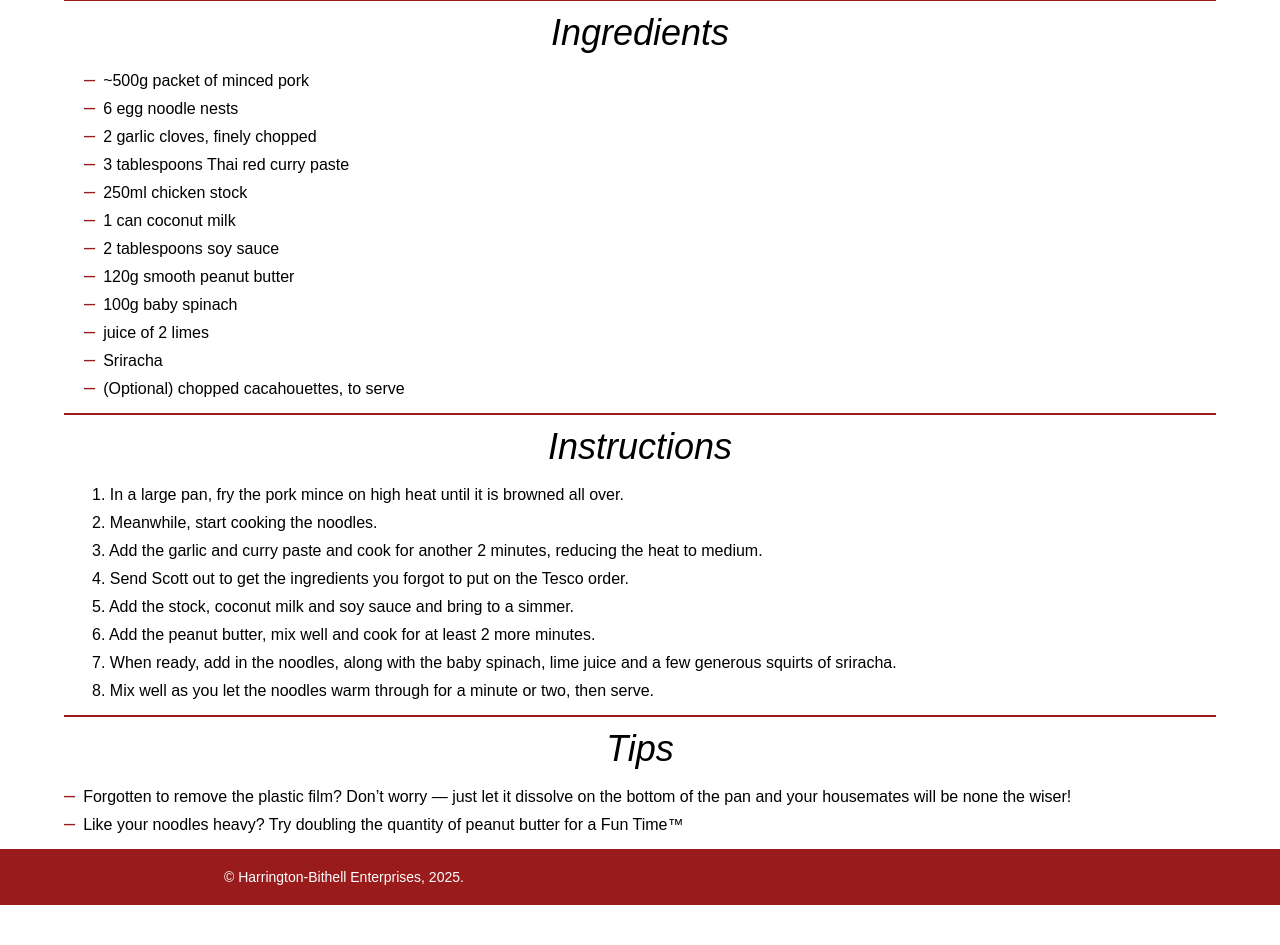
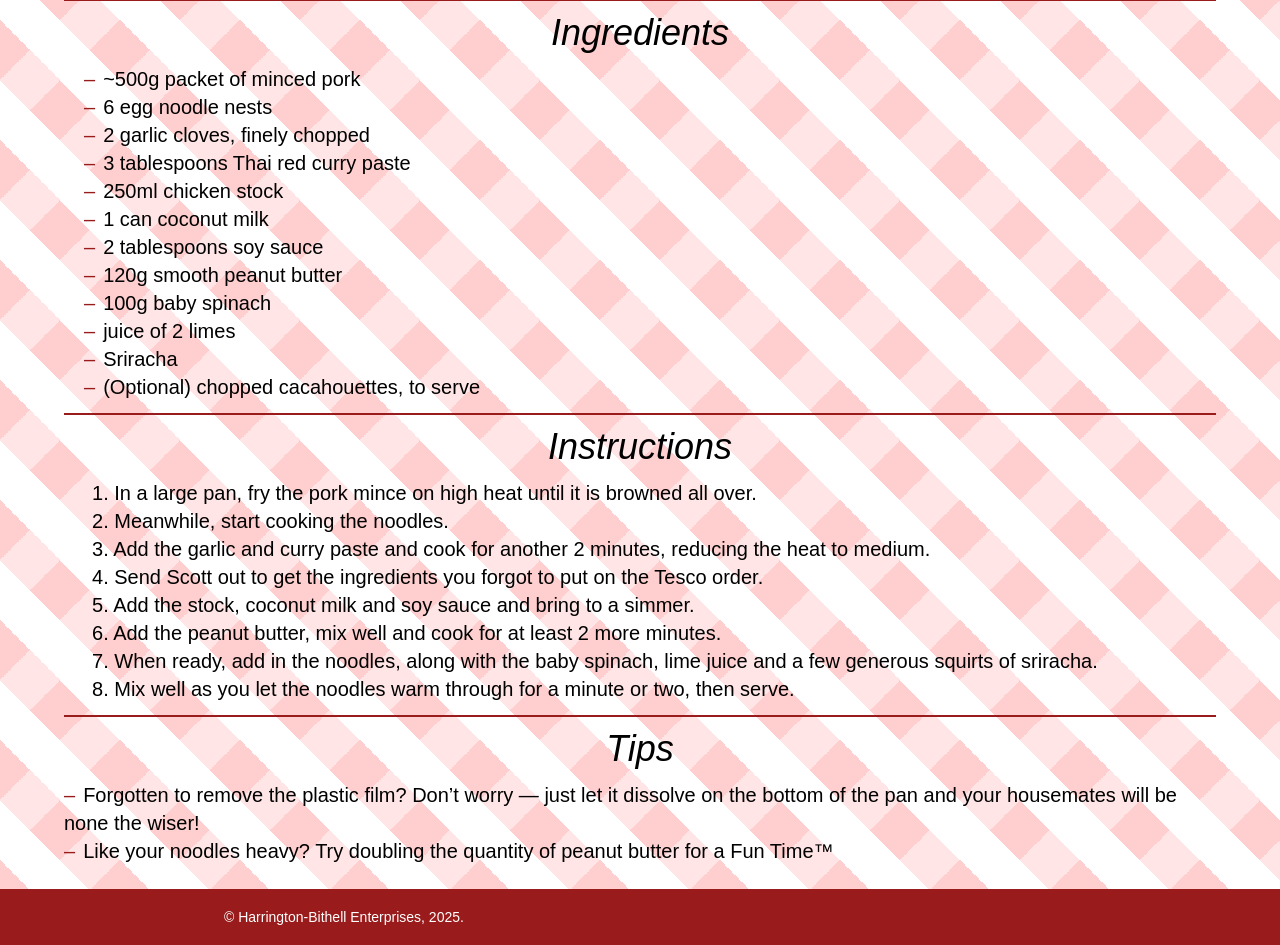
Before and after one commit to ScottHarringtonSD/WorcesterRecipes, a React (Create React App) app: page /Recipes/1 in a window 1280 px wide. Shown: the part 640-1585 px from the top of the page. Before the commit the page ends 1545 px from the top, so only its background shows below. Built offline with nearby package versions, Linux system fonts and the light colour scheme.

Commit message:
finished

```diff
--- a/package.json
+++ b/package.json
@@ -15,6 +15,8 @@
     "react-dom": "^19.2.0",
     "react-router-dom": "^7.9.6",
     "react-scripts": "5.0.1",
+    "react-slick": "^0.31.0",
+    "slick-carousel": "^1.8.1",
     "typescript": "^4.9.5",
     "web-vitals": "^2.1.4"
   },
@@ -43,6 +45,7 @@
     ]
   },
   "devDependencies": {
+    "@types/react-slick": "^0.23.13",
     "tailwindcss": "^3.4.18"
   }
 }
--- a/src/App.css
+++ b/src/App.css
@@ -1,5 +1,24 @@
+body {
+  margin: 0;
+}
+
 .App {
-
+  background:
+    repeating-linear-gradient(
+      45deg,
+      rgba(255, 0, 0, 0.1) 0%,
+      rgba(255, 0, 0, 0.1) 25%,
+      white 25%,
+      white 50%
+    ),
+    repeating-linear-gradient(
+      -45deg,
+      rgba(255, 0, 0, 0.1) 0%,
+      rgba(255, 0, 0, 0.1) 25%,
+      white 25%,
+      white 50%
+    );
+  background-size: 120px 120px;
 }
 
 .App-logo {
--- a/src/App.tsx
+++ b/src/App.tsx
@@ -7,7 +7,7 @@ import RecipePage from "./pages/RecipePage";
 
 function App() {
   return (
-    <div className="App h-screen flex flex-col">
+    <div className="App min-h-screen flex flex-col">
       <BrowserRouter>
         <header className="bg-red-800 text-white sticky top-0 z-10 text-font w-screen">
           <div className="max-w-5xl mx-auto flex p-4 items-center justify-between">
@@ -24,7 +24,7 @@ function App() {
             </div>
           </div>
         </header>
-        <div className="flex-grow mx-16">
+        <div className="flex-grow mx-16 pb-3">
           <Routes>
             <Route path="/" element={<Homepage />} />
             <Route
--- /dev/null
+++ b/src/components/RecipeImageCarousel.tsx
@@ -0,0 +1,59 @@
+import React from "react";
+import Slider from "react-slick";
+import example from "../data/images/example.png";
+import ChorizoChicken from "../data/images/ChorizoChicken.png";
+import Salmon from "../data/images/Salmon.png";
+import Paella from "../data/images/Paella.png";
+import Sludge from "../data/images/Sludge.png";
+import Toad from "../data/images/Toad.png";
+import Shakshuka from "../data/images/Shakshuka.png";
+
+function RecipeImageCarousel() {
+  const settings = {
+    dots: false,
+    infinite: true,
+    slidesToShow: 4,
+    slidesToScroll: 1,
+    autoplay: true,
+    speed: 4000,
+    autoplaySpeed: 500,
+    cssEase: "linear",
+  };
+  return (
+    <div className="slider-container pt-3">
+      <Slider {...settings}>
+        <div>
+          <img
+            src={ChorizoChicken}
+            alt="Food"
+            className=" h-64 w-full object-cover"
+          />
+        </div>
+        <div>
+          <img src={Salmon} alt="Food" className=" h-64 w-full object-cover" />
+        </div>
+        <div>
+          <img src={Paella} alt="Food" className=" h-64 w-full object-cover" />
+        </div>
+        <div>
+          <img src={Toad} alt="Food" className=" h-64 w-full object-cover" />
+        </div>
+        <div>
+          <img
+            src={Shakshuka}
+            alt="Food"
+            className=" h-64 w-full object-cover"
+          />
+        </div>
+        <div>
+          <img src={Sludge} alt="Food" className=" h-64 w-full object-cover" />
+        </div>
+        <div>
+          <img src={example} alt="Food" className=" h-64 w-full object-cover" />
+        </div>
+      </Slider>
+    </div>
+  );
+}
+
+export default RecipeImageCarousel;
--- a/src/components/RecipeReview.tsx
+++ b/src/components/RecipeReview.tsx
@@ -11,8 +11,8 @@ const RecipeReview = ({ review }: RecipeReviewProps) => {
         <p className="font-bold">
           {review.commenter} - {review.rating} / 5
         </p>
-        <p>"{review.text}"</p>
-        <p className="text-red-800">
+        <p className="text-xl">"{review.text}"</p>
+        <p className="text-red-950 text-xl">
           {review.peopleFoundHelpful} people found this helpful
         </p>
       </div>
--- a/src/data/RecipeFiles.ts
+++ b/src/data/RecipeFiles.ts
@@ -183,7 +183,7 @@ new Recipe({
 new Recipe({
     id: 6,
     title: "Toad in the Hole",
-    chef: "Tom Bombadil",
+    chef: "Thomas Bithell",
     type: "meal",
     servingSize: "Serves family of 5, or 2 hungry students",
     preamble: "Gather 'round, hungry souls, and prepare to embark on a culinary adventure that’ll leave your taste buds dancing and your stomachs singing! Our star dish, Toad in the Hole with Onion Gravy, is so hearty it could probably wear a belt and RSVP to Thanksgiving dinner—unless, of course, the chef (that’s me!) has indulged a bit too much, in which case, I'm just going to roll over and call it a “hole in one!” This dish is the perfect remedy for those nights when you want comfort food that’s simpler than counting the number of sausages you secretly devour—and trust me, that number might just be higher than you'd care to admit! So grab your apron, tie it tight (because that’s where it’s going to stay after the first bite), and let’s get cooking!",
--- a/src/index.css
+++ b/src/index.css
@@ -4,6 +4,9 @@
 
 @import url('https://fonts.googleapis.com/css2?family=Alegreya:ital,wght@0,400..900;1,400..900&family=Lobster+Two:ital,wght@0,400;0,700;1,400;1,700&display=swap');
 @import url('https://fonts.googleapis.com/css2?family=Josefin+Sans:ital,wght@0,100..700;1,100..700&display=swap');
+
+@import 'slick-carousel/slick/slick.css';
+@import 'slick-carousel/slick/slick-theme.css';
 
 h1{
   font-family: "Lobster Two", sans-serif;
--- a/src/pages/Homepage.tsx
+++ b/src/pages/Homepage.tsx
@@ -1,5 +1,6 @@
 import { useNavigate } from "react-router-dom";
 import { RecipeFiles } from "../data/RecipeFiles";
+import RecipeImageCarousel from "../components/RecipeImageCarousel";
 
 const Homepage = () => {
   const navigate = useNavigate();
@@ -13,7 +14,7 @@ const Homepage = () => {
   };
   return (
     <div className="text-center">
-      <h1 className="text-8xl italic p-10">A Taste Of Worcester</h1>
+      <h1 className="text-8xl italic p-10 pt-20">A Taste Of Worcester</h1>
       <div className="grid grid-cols-1 sm:grid-cols-2">
         <span className="p-2 text-center sm:text-right">
           <button
@@ -32,6 +33,7 @@ const Homepage = () => {
           </button>
         </span>
       </div>
+      <RecipeImageCarousel />
     </div>
   );
 };
--- a/src/pages/RecipePage.tsx
+++ b/src/pages/RecipePage.tsx
@@ -64,7 +64,7 @@ const RecipePage = () => {
         />
 
         <div className="flex-1">
-          <p className="text-xl">{recipe.preamble}</p>
+          <p className="text-2xl">{recipe.preamble}</p>
         </div>
       </div>
       {recipe.id === 2 && (
@@ -86,7 +86,7 @@ const RecipePage = () => {
         {recipe.ingredients.map((ingredient, index) => (
           <li
             key={index}
-            className="before:content-['–'] before:mr-2 before:text-red-800 before:text-xl"
+            className="before:content-['–'] before:mr-2 before:text-red-800 before:text-xl text-xl"
           >
             {ingredient}
           </li>
@@ -111,7 +111,7 @@ const RecipePage = () => {
         {recipe.instructions.map((instruction, index) => (
           <li
             key={index}
-            className="before:content-[''] before:mr-2 before:text-red-800 before:text-xl"
+            className="before:content-[''] before:mr-2 before:text-red-800 before:text-xl text-xl"
           >
             {index + 1}. {instruction}
           </li>
@@ -126,7 +126,7 @@ const RecipePage = () => {
             {recipe.tips.map((tip, index) => (
               <li
                 key={index}
-                className="before:content-['–'] before:mr-2 before:text-red-800 before:text-xl"
+                className="before:content-['–'] before:mr-2 before:text-red-800 before:text-xl text-xl"
               >
                 {tip}
               </li>
```
Also changed, not shown: 1 other file (tests, documents, lock files or other folders).
